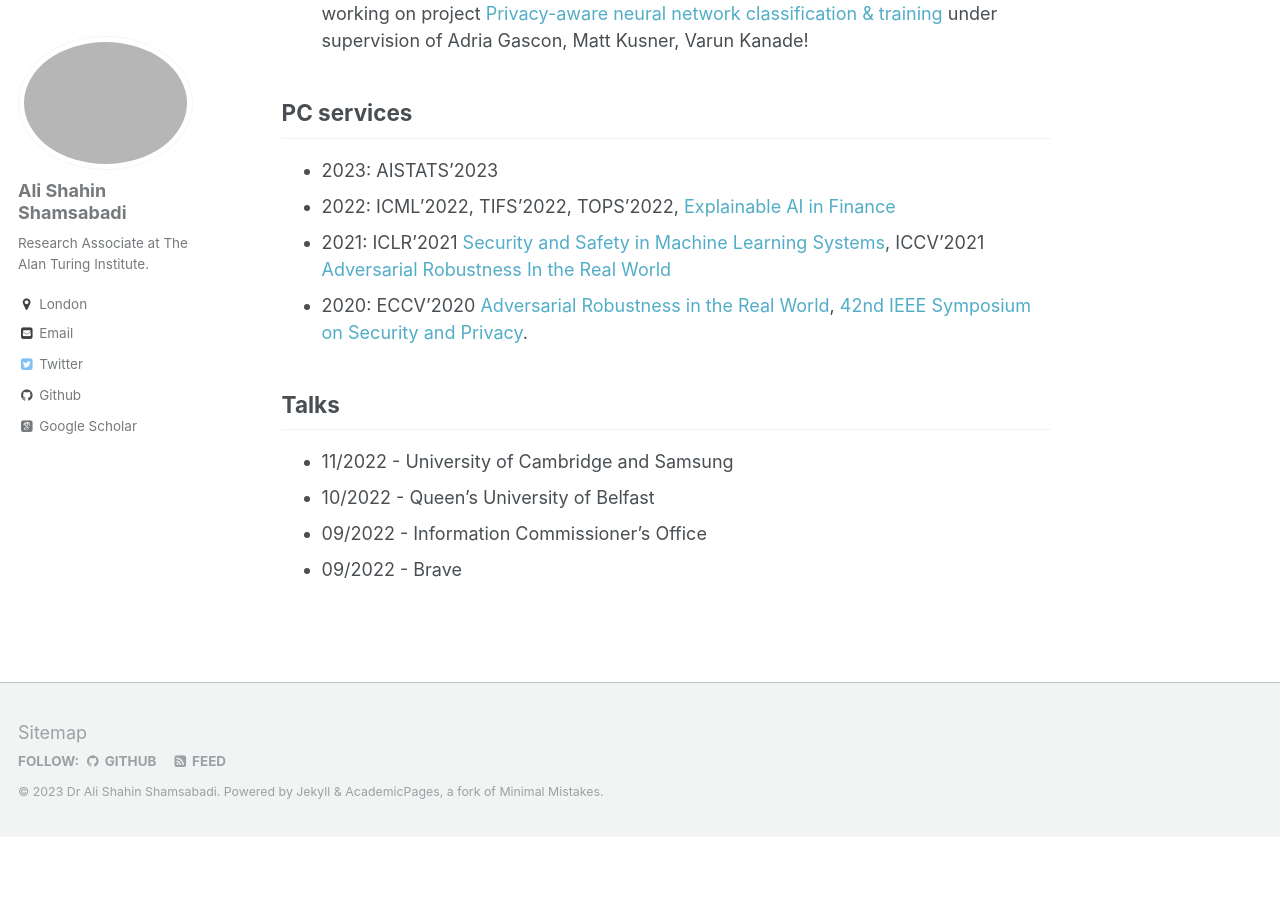
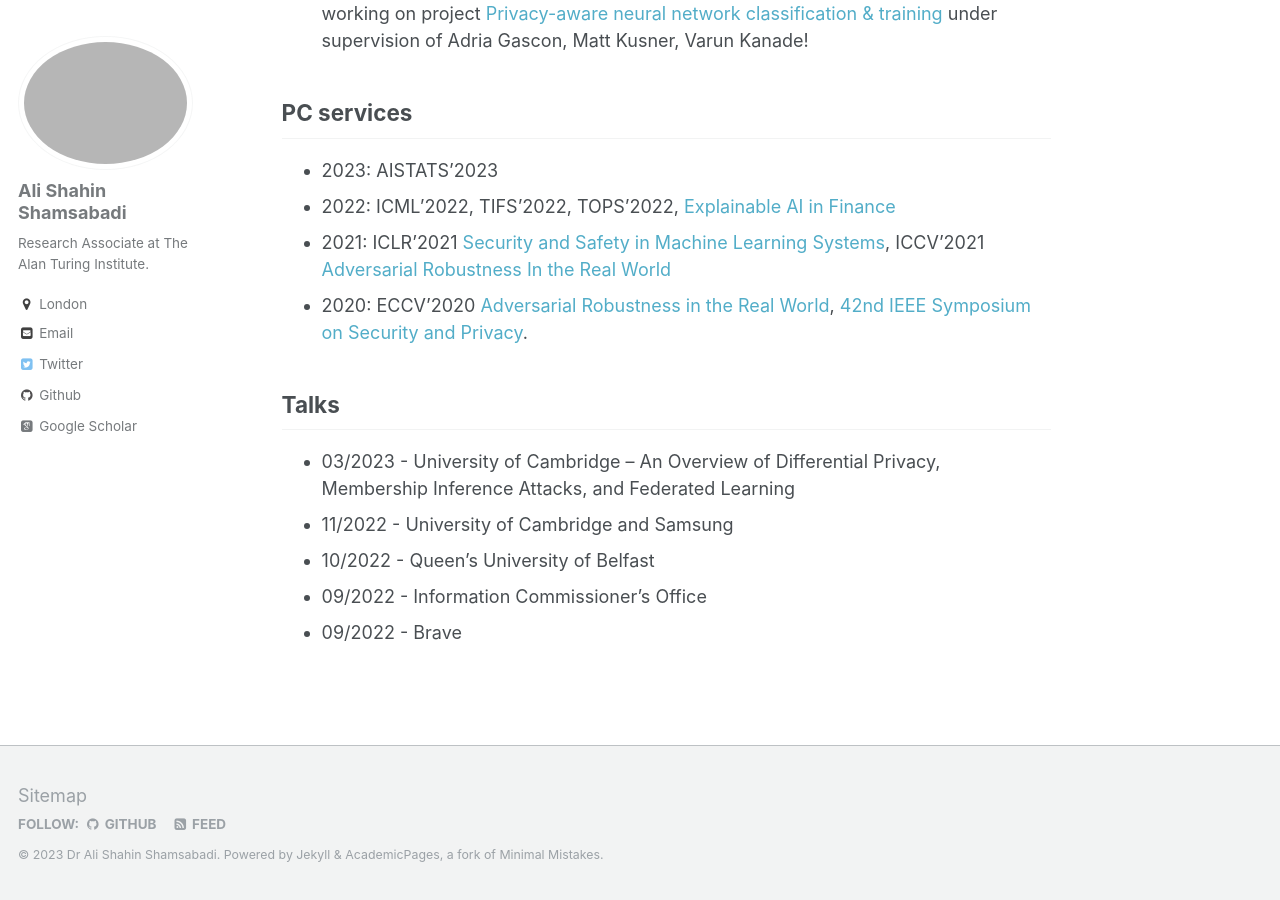
Before and after one commit to AliShahin/AliShahin.github.io, a Jekyll site: the page built from _pages/about.md, in a window 1280 px wide and 900 px high, scrolled down 3180 px. Built offline with Jekyll 4.4.1, drawn with Linux system fonts in a browser that asks for light colours; some web fonts are replaced; before the commit the page ends 4017 px from its top, so only the background shows below that.

Commit message:
Update about.md

```diff
--- a/_pages/about.md
+++ b/_pages/about.md
@@ -60,6 +60,7 @@ My research has been published at top-tier conferences including NeurIPS, ICLR,
 
 
 ## Talks
+- 03/2023 - University of Cambridge -- An Overview of Differential Privacy, Membership Inference Attacks, and Federated Learning
 - 11/2022 - University of Cambridge and Samsung
 - 10/2022 - Queen's University of Belfast
 - 09/2022 - Information Commissioner’s Office
```
